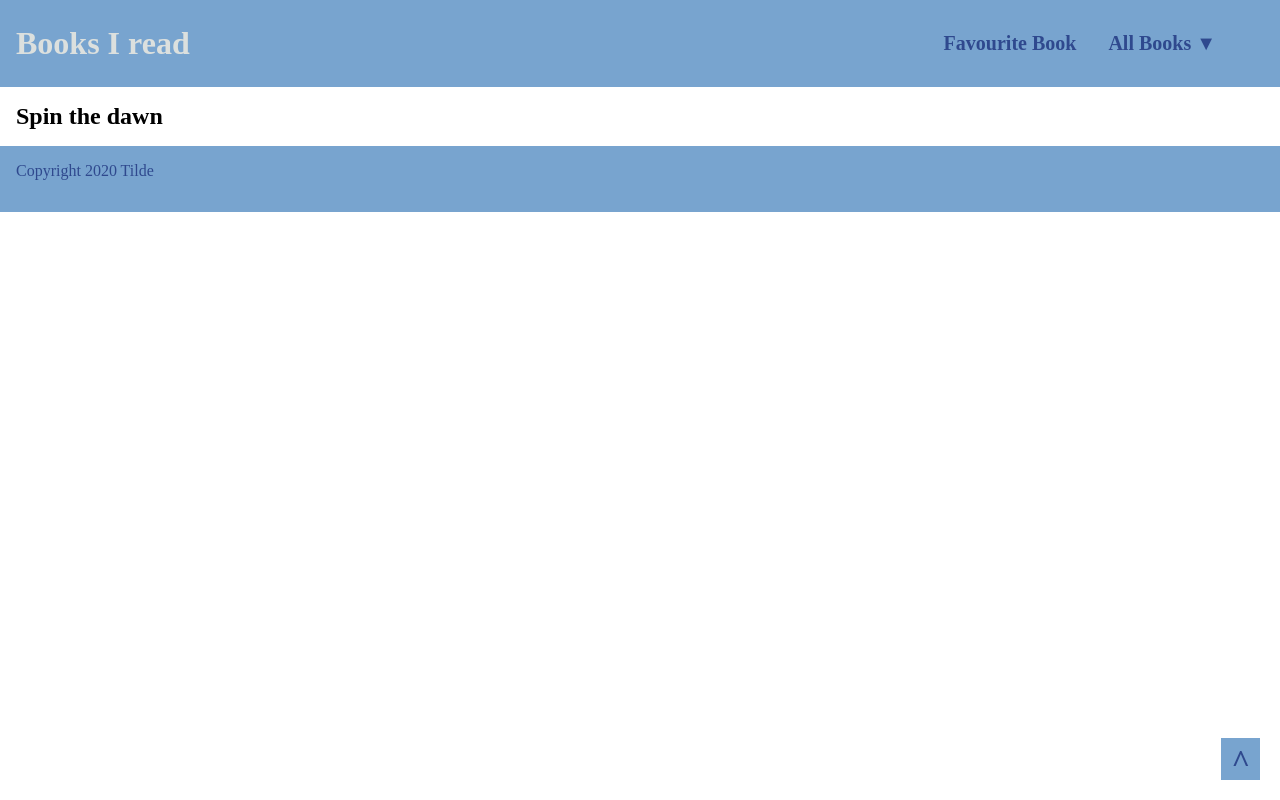
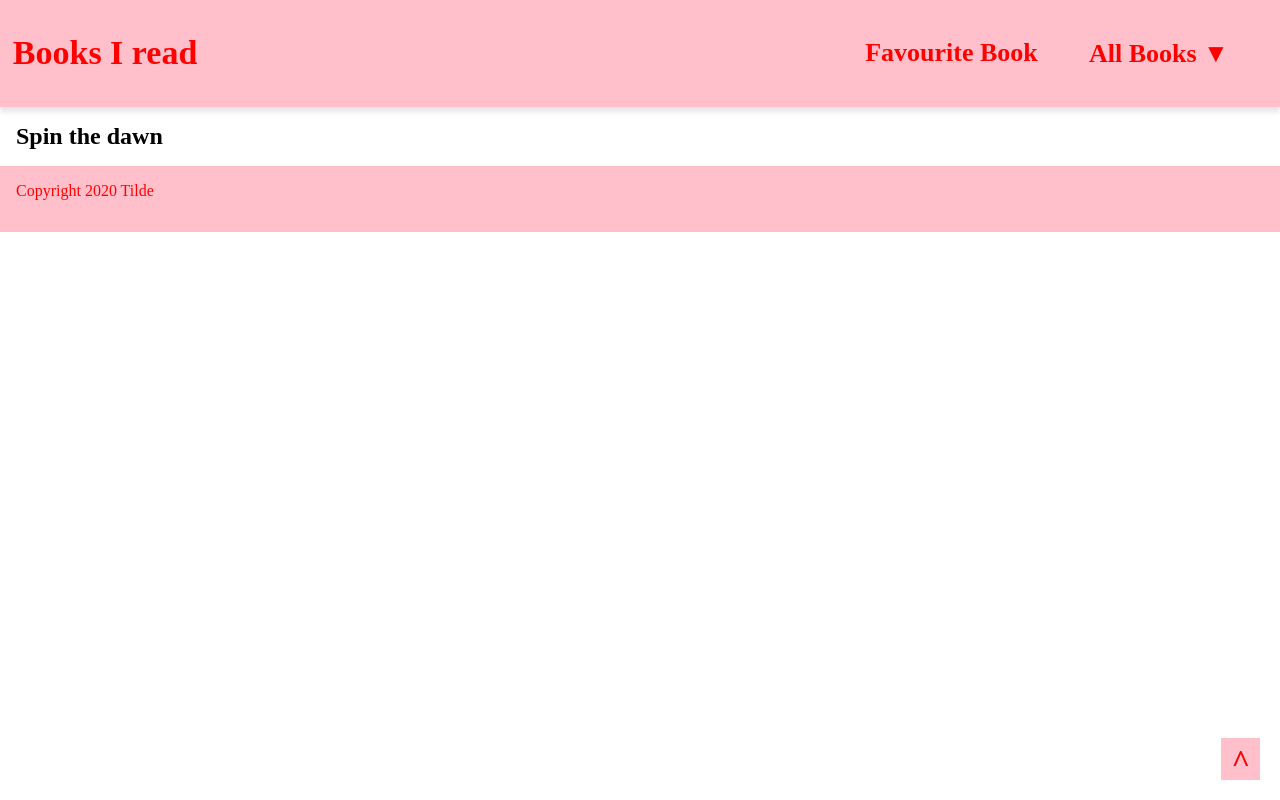
Before and after one commit to tarnvik/BookPage, a plain HTML site: page bestBook.html in a window 1280 px wide. Drawn offline with Linux system fonts and the light colour scheme.

Commit message:
Style color and layout

```diff
--- a/style.css
+++ b/style.css
@@ -4,55 +4,62 @@
 }
 
 header {
-  background-color: #78a4cf;
+  background-color: pink;
   display: flex;
   justify-content: space-between;
   align-items: center;
-  padding: 16px;
+  padding: 1vw;
+  box-shadow: 0px 5px 5px  rgba(0, 0, 0, 0.1);
+
 }
 
 .mainTitle {
-  color: #dce0de;
+  color: red;
   text-decoration: none;
-  font-size: 32px;
+  font-size: 34px;
   font-weight: bold;
 }
 
 nav {
-  padding-right: 32px;
+  padding-right: 1vw;
   display: flex;
   align-items: center;
   flex-wrap: wrap;
-  font-size: 20px;
+  font-size: 26px;
   font-weight: bold;
 }
 
 .nava {
-  padding: 16px;
+  padding: 2vw;
   text-decoration: none;
-  color: #2f498e;
+  color: red;
 }
 
 .nava:hover {
-  background-color: #2f498e;
-  color: #78a4cf;
+  background-color: red;
+  color: pink;
 }
 
 .dropdown-content {
   display: none;
   position: absolute;
-  padding: 16px;
-  background-color: #78a4cf;
+  background-color: pink;
   list-style: none;
 }
 
 .dropdown-content a {
   text-decoration: none;
-  color: #2f498e;
+  color: red;
   padding: 32px;
+
 }
+
 .dropdown:hover .dropdown-content {
-  display: block;
+  display: flex;
+  align-items: flex-start;
+  flex-direction: column;
+  box-shadow: 2px 2px 2px 1px rgba(0, 0, 0, 0.2);
+
 }
 
 main {
@@ -64,14 +71,14 @@ p {
 }
 
 footer {
-  color: #2f498e;
+  color: red;
   padding: 16px;
-  background-color: #78a4cf;
+  background-color: pink;
 }
 
 #uppKnapp {
   padding: 5px 10px 0px 10px;
-  background-color: #78a4cf;
+  background-color: pink;
   font-size: 32px;
   position: fixed;
   bottom: 20px;
@@ -79,5 +86,5 @@ footer {
   z-index: 1;
   font-weight: bold;
   text-decoration: none;
-  color: #2f498e;
+  color: red;
 }
```
Also changed, not shown: index.html (+6 -6 lines).
